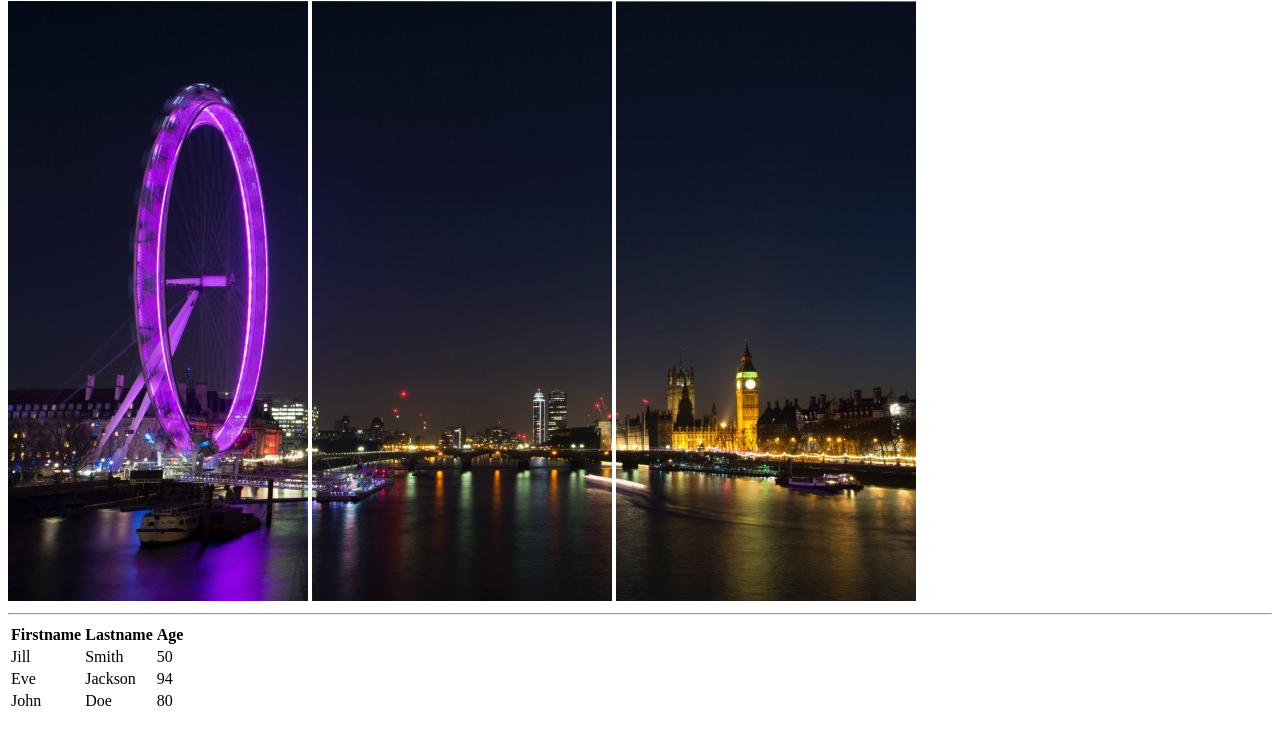
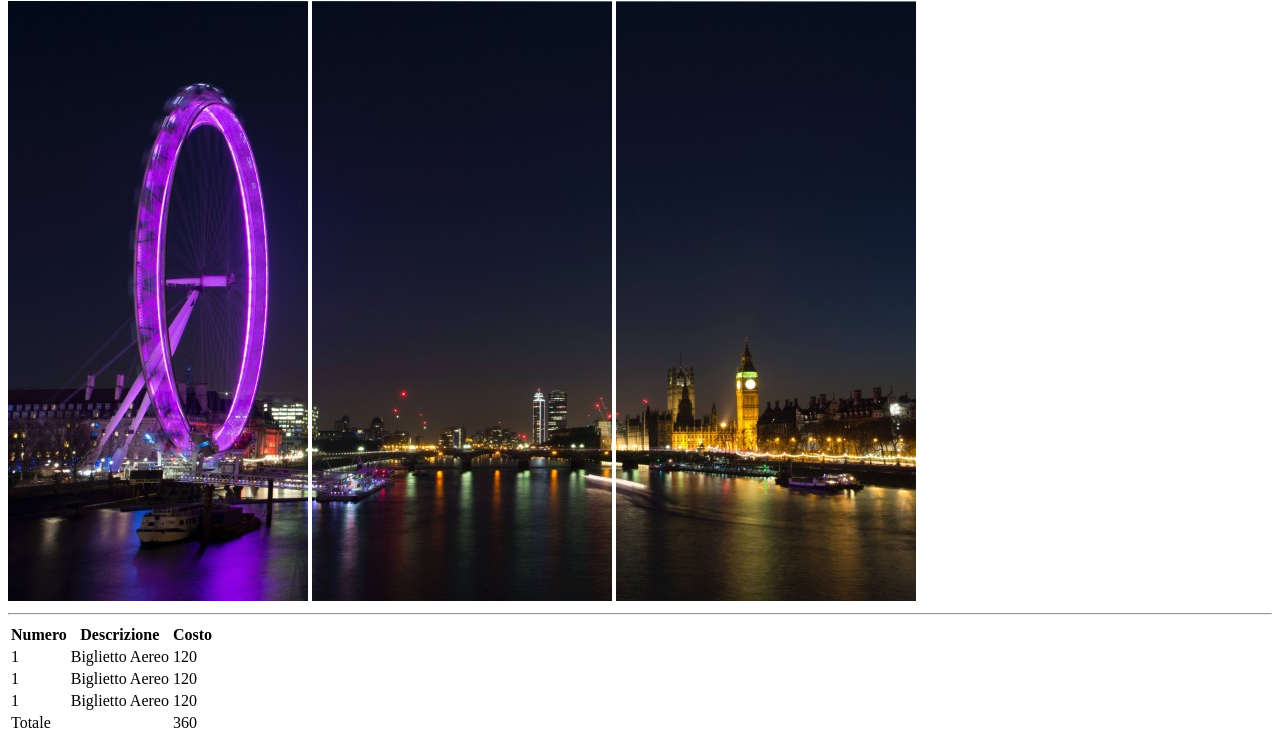
Before and after one commit to MatteoMeneguzzi/html-london-trip, a website: page index.html in a window 1280 px wide. Shown: the part 79-822 px from the top of the page. Before the commit the page ends 800 px from the top, so only its background shows below. Drawn offline with Linux system fonts and the light colour scheme.

Commit message:
tabel data

```diff
--- a/index.html
+++ b/index.html
@@ -18,24 +18,29 @@
     <!-- Spese -->
     <table>
       <tr>
-        <th>Firstname</th>
-        <th>Lastname</th>
-        <th>Age</th>
+        <th>Numero</th>
+        <th>Descrizione</th>
+        <th>Costo</th>
       </tr>
       <tr>
-        <td>Jill</td>
-        <td>Smith</td>
-        <td>50</td>
+        <td>1</td>
+        <td>Biglietto Aereo</td>
+        <td>120</td>
       </tr>
       <tr>
-        <td>Eve</td>
-        <td>Jackson</td>
-        <td>94</td>
+        <td>1</td>
+        <td>Biglietto Aereo</td>
+        <td>120</td>
       </tr>
       <tr>
-        <td>John</td>
-        <td>Doe</td>
-        <td>80</td>
+        <td>1</td>
+        <td>Biglietto Aereo</td>
+        <td>120</td>
+      </tr>
+      <tr>
+        <td>Totale</td>
+        <td></td>
+        <td>360</td>
       </tr>
     </table>
   </body>
```
